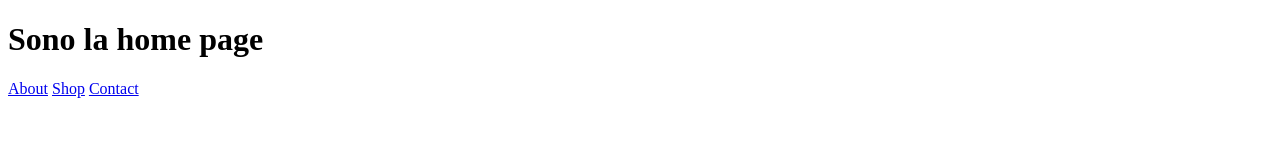
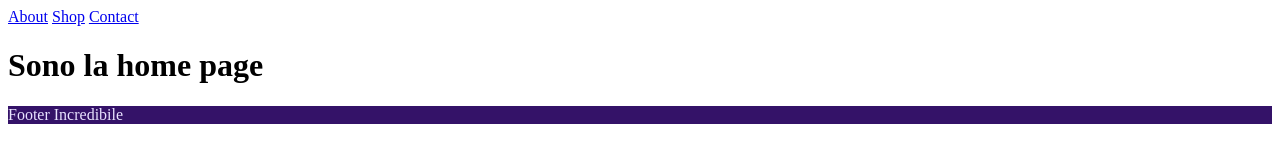
Before and after one commit to andreirosca92/Corso-Gatsbyjs-HPV4Learning, a Gatsby site: page / in a window 1280 px wide. Built offline with nearby package versions, Linux system fonts and the light colour scheme; Gatsby itself is replaced by a stand-in of ours.

Commit message:
added Layout

```diff
--- /dev/null
+++ b/src/components/Footer.js
@@ -0,0 +1,13 @@
+import React from 'react';
+
+export const Footer = () => {
+  return (
+    <div style={{
+        background: '#341268',
+        color: '#e9e3ff',
+    }}
+    >
+      Footer Incredibile
+    </div>
+  )
+}
--- /dev/null
+++ b/src/components/Layout.js
@@ -0,0 +1,13 @@
+import React from 'react';
+import { Navbar } from './Navbar';
+import {Footer} from './Footer';
+export const Layout = ({children}) => {
+  return (
+    <>
+        <Navbar/>
+        {children}
+        <Footer />
+
+    </>
+  )
+}
--- /dev/null
+++ b/src/components/Navbar.js
@@ -0,0 +1,17 @@
+import React from 'react';
+import { Link } from 'gatsby';
+export const Navbar = () => {
+  return (
+    <nav
+   style={{
+    display: "flex",
+    gap: "4px",
+
+   }}
+   >
+    <Link to="/about/">About</Link>
+    <Link to="/shop/">Shop</Link>
+    <Link to="/contact/">Contact</Link>
+   </nav>
+  )
+}
--- /dev/null
+++ b/src/components/index.js
@@ -0,0 +1 @@
+export * from './Layout';
--- a/src/pages/about.js
+++ b/src/pages/about.js
@@ -1,8 +1,9 @@
 import React from 'react';
+import {Layout} from '../components';
 
 const about = () => {
   return (
-    <div>Benvenuto nell'about</div>
+    <Layout>Benvenuto nell'about</Layout>
   )
 }
 
--- a/src/pages/contact.js
+++ b/src/pages/contact.js
@@ -1,8 +1,10 @@
 import React from 'react';
+import {Layout} from '../components';
 
 const contact = () => {
   return (
-    <div>Contattaci. Fidati</div>)
+    <Layout>Contattaci. Fidati</Layout>
+    )
 }
 
 export default contact;
--- a/src/pages/index.js
+++ b/src/pages/index.js
@@ -1,20 +1,12 @@
 import * as React from "react";
-import {Link} from 'gatsby';
+
+import {Layout} from "../components";
 export default function Home() {
   return (
-  <div>
-  <h1>Sono la home page</h1>
-   <nav
-   style={{
-    display: "flex",
-    gap: "4px",
+  <Layout>
+    <h1>Sono la home page</h1>
+  </Layout>
 
-   }}
-   >
-    <Link to="/about/">About</Link>
-    <Link to="/shop/">Shop</Link>
-    <Link to="/contact/">Contact</Link>
-   </nav>
-  </div>
+
   )
 }
```
Also changed, not shown: README.md.
